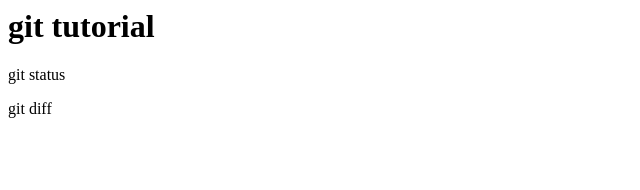
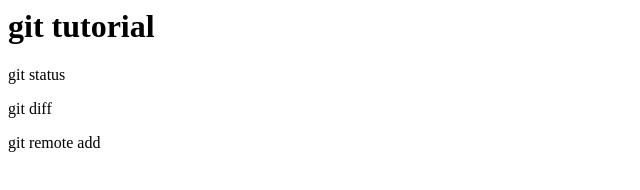
Before and after one commit to kingtong03/git_tutorial_bak, a plain HTML site: page index.html in a window 1280 px wide. Shown: the whole page, without its empty margins (0-640 px from the left). Drawn offline with Linux system fonts and the light colour scheme.

Commit message:
git remote add writing

```diff
--- a/index.html
+++ b/index.html
@@ -1,3 +1,4 @@
 <h1>git tutorial</h1>
 <p>git status</p>
 <p>git diff</p>
+<p>git remote add</p>
```
